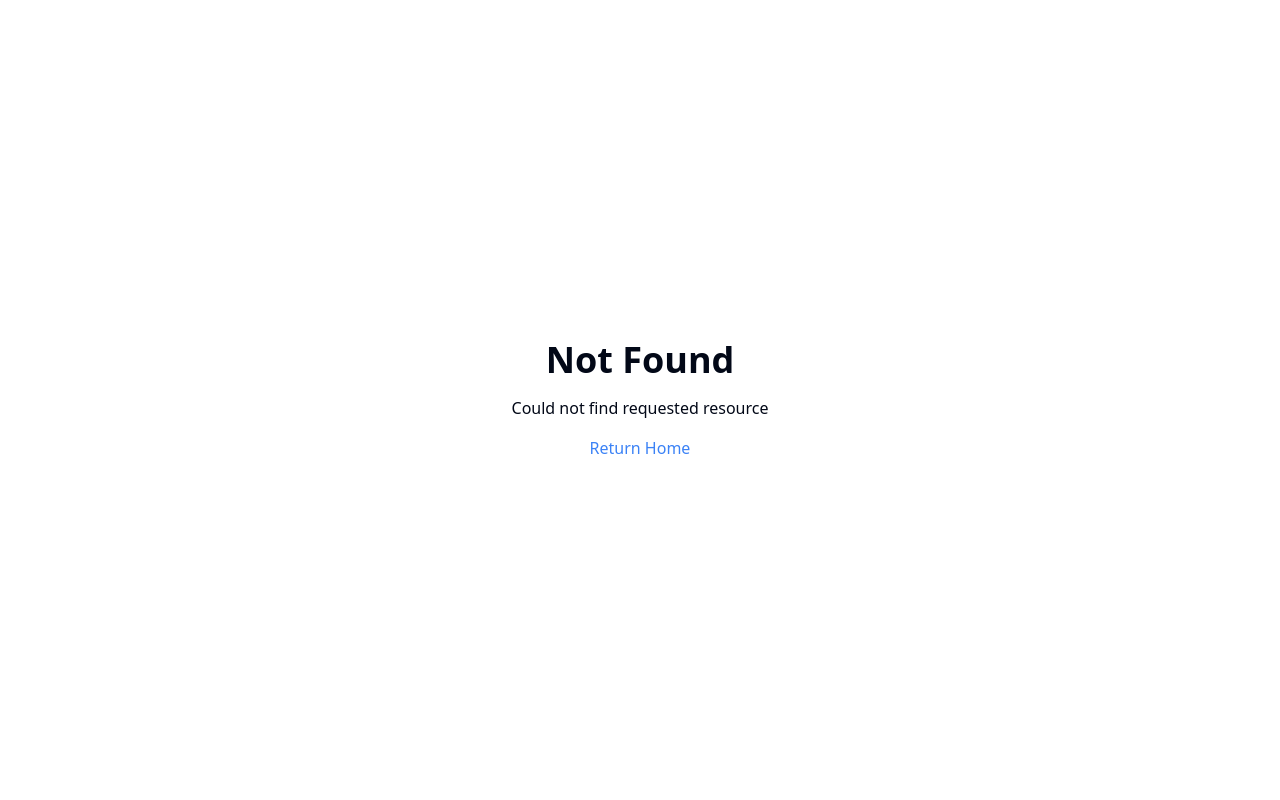
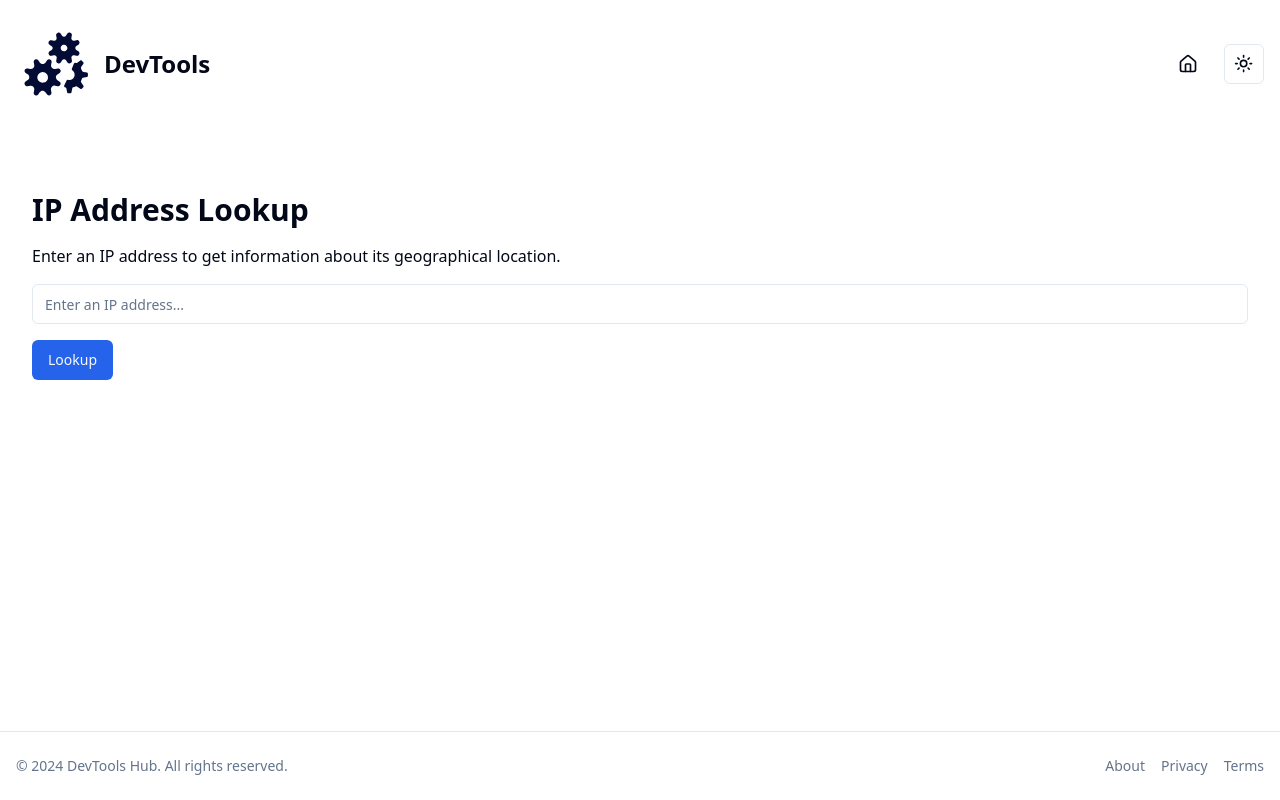
Before and after one commit to mryesiller/devtools, a Next.js app: page /ip-address-lookup in a window 1280 px wide. Before the commit this address had no page. Built offline with nearby package versions, Linux system fonts and the light colour scheme; no server answers.

Commit message:
IP address lookup tool added.

```diff
--- /dev/null
+++ b/app/(home)/ip-address-lookup/IPAddressLookup.tsx
@@ -0,0 +1,116 @@
+"use client"
+
+import { Button } from "@/components/ui/button"
+import { Input } from "@/components/ui/input"
+import { useEffect, useState } from "react"
+
+interface IPInfo {
+  ip: string
+  country: string
+  city: string
+  latitude: string
+  longitude: string
+}
+
+export function IPAddressLookup() {
+  const [ipAddress, setIpAddress] = useState("")
+  const [isLoading, setIsLoading] = useState(false)
+  const [ipInfo, setIpInfo] = useState<IPInfo | null>(null)
+  const [userIpInfo, setUserIpInfo] = useState<IPInfo | null>(null)
+
+  useEffect(() => {
+    fetchUserIpInfo()
+  }, [])
+
+  const fetchUserIpInfo = async () => {
+    try {
+      const response = await fetch("https://get.geojs.io/v1/ip/geo.json")
+      const data = await response.json()
+      setUserIpInfo(data)
+    } catch (error) {
+      console.error("Error fetching user IP information:", error)
+    }
+  }
+
+  const lookupIPAddress = async () => {
+    setIsLoading(true)
+    try {
+      const response = await fetch(
+        `https://get.geojs.io/v1/ip/geo/${ipAddress}.json`
+      )
+      const data = await response.json()
+      setIpInfo(data)
+    } catch (error) {
+      console.error("Error fetching IP information:", error)
+    } finally {
+      setIsLoading(false)
+    }
+  }
+
+  return (
+    <div className="space-y-4">
+      {userIpInfo && (
+        <div className="bg-card p-4 rounded-md shadow-md mb-8">
+          <h2 className="font-bold text-xl mb-2">
+            Your IP Address Information
+          </h2>
+          <p>
+            <strong>IP Address:</strong> {userIpInfo.ip}
+          </p>
+          <p>
+            <strong>Country:</strong> {userIpInfo.country}
+          </p>
+          <p>
+            <strong>City:</strong> {userIpInfo.city}
+          </p>
+          <p>
+            <strong>Latitude:</strong> {userIpInfo.latitude}
+          </p>
+          <p>
+            <strong>Longitude:</strong> {userIpInfo.longitude}
+          </p>
+        </div>
+      )}
+
+      <p className="mb-4">
+        Enter an IP address to get information about its geographical location.
+      </p>
+
+      <Input
+        type="text"
+        placeholder="Enter an IP address..."
+        value={ipAddress}
+        onChange={(e) => setIpAddress(e.target.value)}
+        className="w-full"
+      />
+      <Button onClick={lookupIPAddress} disabled={isLoading}>
+        Lookup
+      </Button>
+      {isLoading && (
+        <div className="mt-4">
+          <div className="w-8 h-8 border-4 border-blue-500 border-t-transparent rounded-full animate-spin mx-auto"></div>
+        </div>
+      )}
+      {ipInfo && !isLoading && (
+        <div className="mt-8 bg-card p-4 rounded-md shadow-md">
+          <h2 className="font-bold text-xl mb-2">IP Address Information</h2>
+          <p>
+            <strong>IP Address:</strong> {ipInfo.ip}
+          </p>
+          <p>
+            <strong>Country:</strong> {ipInfo.country}
+          </p>
+          <p>
+            <strong>City:</strong> {ipInfo.city}
+          </p>
+          <p>
+            <strong>Latitude:</strong> {ipInfo.latitude}
+          </p>
+          <p>
+            <strong>Longitude:</strong> {ipInfo.longitude}
+          </p>
+        </div>
+      )}
+    </div>
+  )
+}
--- /dev/null
+++ b/app/(home)/ip-address-lookup/metadata.tsx
@@ -0,0 +1,40 @@
+import { Metadata } from "next"
+
+export const metadata: Metadata = {
+  title: "IP Address Lookup | DevTools",
+  description:
+    "Look up geographical information for any IP address using our IP Address Lookup tool.",
+  keywords: [
+    "IP address lookup",
+    "geolocation",
+    "IP information",
+    "developer tools",
+  ],
+  openGraph: {
+    title: "IP Address Lookup | DevTools",
+    description:
+      "Look up geographical information for any IP address using our IP Address Lookup tool.",
+    url: "https://www.devtools.tools/ip-address-lookup",
+    siteName: "DevTools",
+    images: [
+      {
+        url: "https://your-devtools-url.com/images/ip-address-lookup-og.jpg",
+        width: 1200,
+        height: 630,
+        alt: "IP Address Lookup Tool",
+      },
+    ],
+    locale: "en_US",
+    type: "website",
+  },
+  twitter: {
+    card: "summary_large_image",
+    title: "IP Address Lookup | DevTools",
+    description:
+      "Look up geographical information for any IP address using our IP Address Lookup tool.",
+    images: [
+      "https://your-devtools-url.com/images/ip-address-lookup-twitter.jpg",
+    ],
+    creator: "@yourtwitterhandle",
+  },
+}
--- /dev/null
+++ b/app/(home)/ip-address-lookup/page.tsx
@@ -0,0 +1,13 @@
+import { IPAddressLookup } from "./IPAddressLookup"
+import { metadata } from "./metadata"
+
+export { metadata }
+
+export default function IPAddressLookupPage() {
+  return (
+    <div className="container mx-auto px-4 py-8">
+      <h1 className="text-3xl font-bold mb-4">IP Address Lookup</h1>
+      <IPAddressLookup />
+    </div>
+  )
+}
--- a/app/(home)/page.tsx
+++ b/app/(home)/page.tsx
@@ -15,6 +15,11 @@ const tools = [
     name: "HTTP Status Code Reference",
     description: "Quick reference for HTTP status codes",
     href: "/http-status-code-reference",
+  },
+  {
+    name: "IP Address Lookup",
+    description: "Look up geographical information for IP addresses",
+    href: "/ip-address-lookup",
   },
   {
     name: "Base64 Encoder/Decoder",
--- a/next.config.mjs
+++ b/next.config.mjs
@@ -1,4 +1,14 @@
 /** @type {import('next').NextConfig} */
-const nextConfig = {};
+const nextConfig = {
+  // ... other configurations ...
+  async rewrites() {
+    return [
+      {
+        source: "/api/geojs/:path*",
+        destination: "https://get.geojs.io/v1/ip/geo/:path*",
+      },
+    ]
+  },
+}
 
-export default nextConfig;
+export default nextConfig
```
